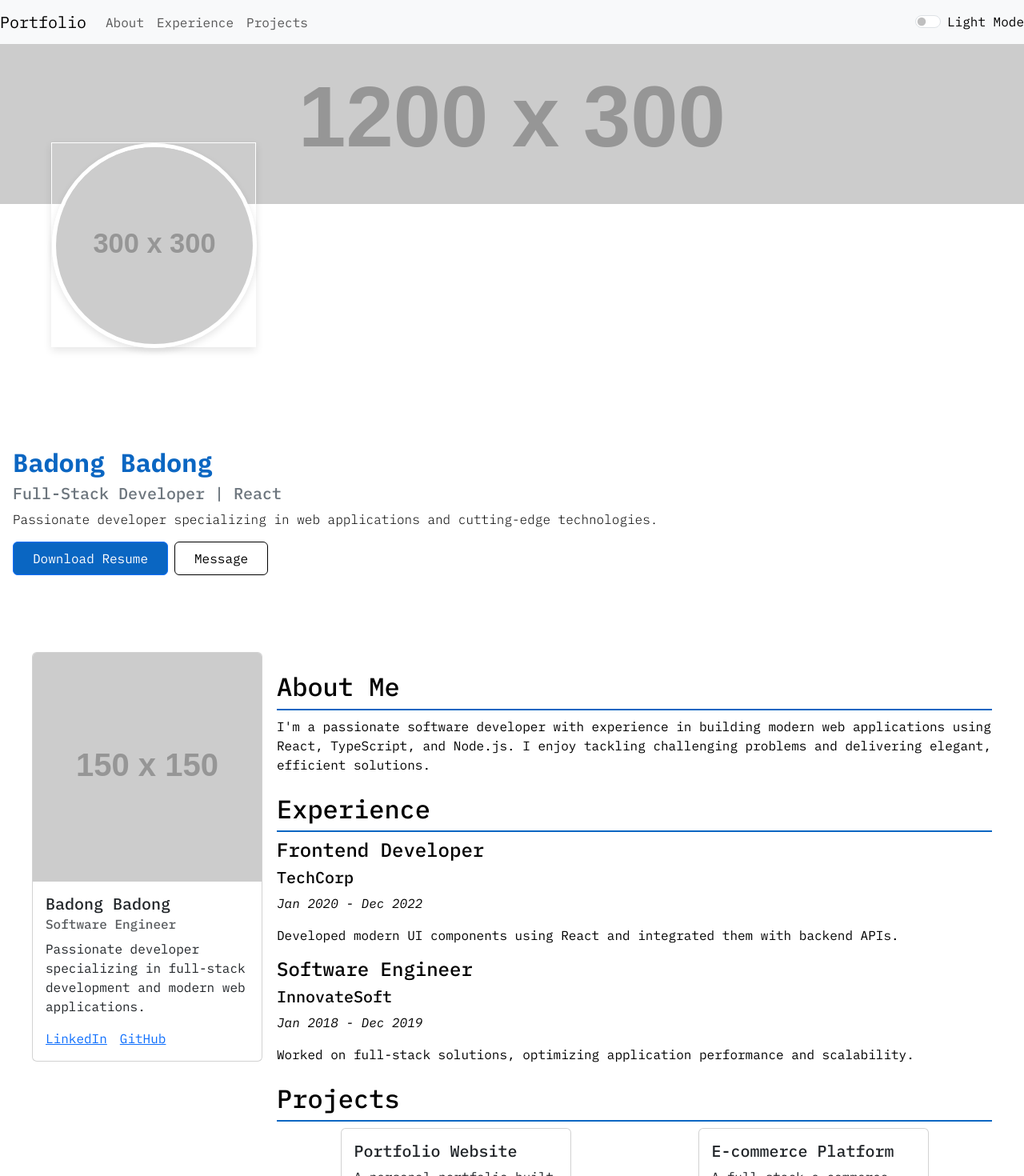
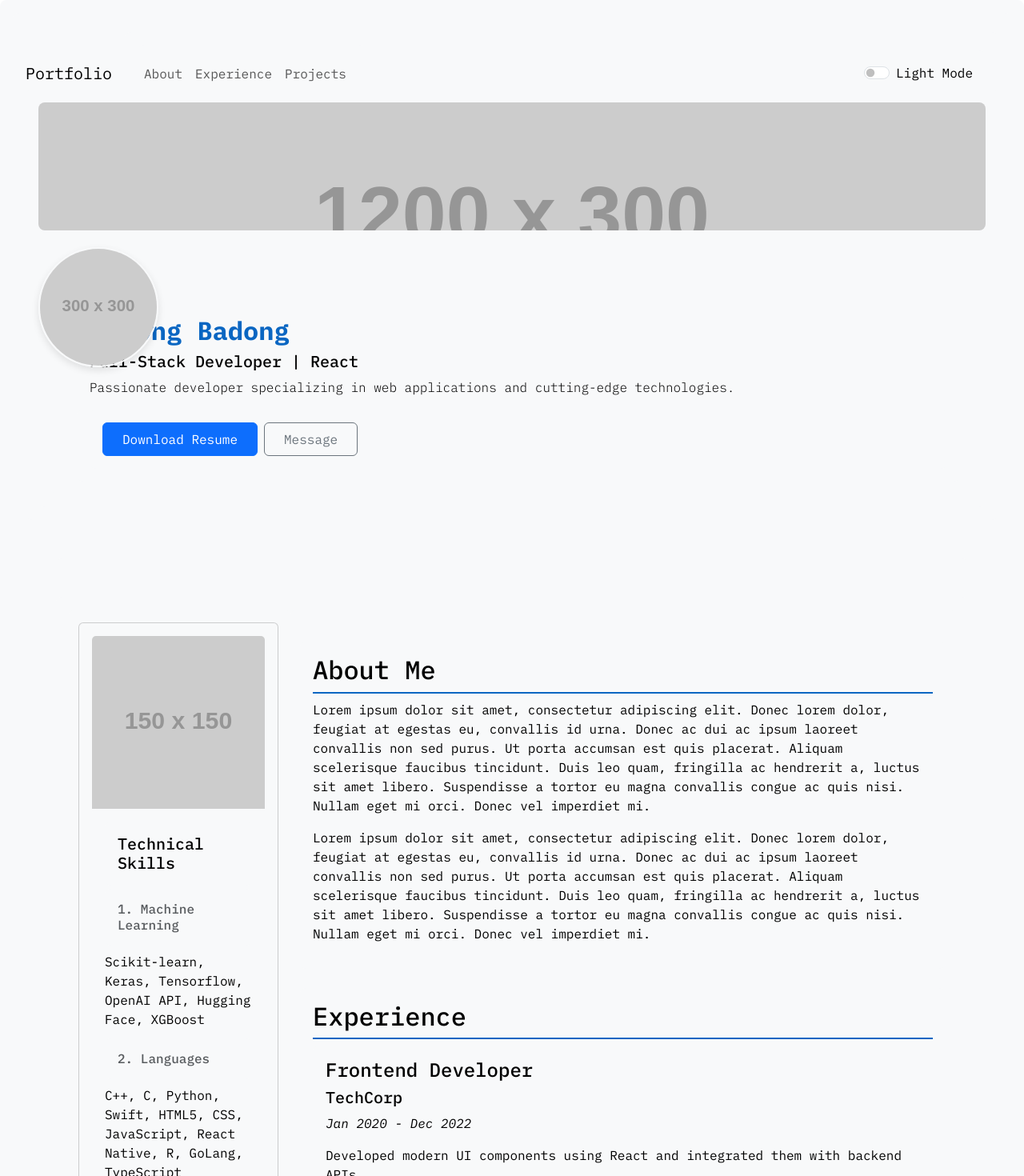
Before and after one commit to onyangojerry/portfolio-react, a React (Vite) app: page / in a window 1280 px wide. Shown: the top 1470 px of the page at 80% size. Built offline with nearby package versions, Linux system fonts and the light colour scheme.

Commit message:
Updated hero section with dark mode changes

```diff
--- a/src/components/AboutMe.tsx
+++ b/src/components/AboutMe.tsx
@@ -1,12 +1,29 @@
 import React from "react";
 
 const AboutMe: React.FC = () => (
-  <section id="about" className="my-4">
+  <section
+    id="about"
+    className="my-4 about-me"
+    style={{ fontFamily: "'IBM Plex Mono', monospace" }}
+  >
     <h2>About Me</h2>
     <p>
-      I'm a passionate software developer with experience in building modern web
-      applications using React, TypeScript, and Node.js. I enjoy tackling
-      challenging problems and delivering elegant, efficient solutions.
+      Lorem ipsum dolor sit amet, consectetur adipiscing elit. Donec lorem
+      dolor, feugiat at egestas eu, convallis id urna. Donec ac dui ac ipsum
+      laoreet convallis non sed purus. Ut porta accumsan est quis placerat.
+      Aliquam scelerisque faucibus tincidunt. Duis leo quam, fringilla ac
+      hendrerit a, luctus sit amet libero. Suspendisse a tortor eu magna
+      convallis congue ac quis nisi. Nullam eget mi orci. Donec vel imperdiet
+      mi.
+    </p>
+    <p>
+      Lorem ipsum dolor sit amet, consectetur adipiscing elit. Donec lorem
+      dolor, feugiat at egestas eu, convallis id urna. Donec ac dui ac ipsum
+      laoreet convallis non sed purus. Ut porta accumsan est quis placerat.
+      Aliquam scelerisque faucibus tincidunt. Duis leo quam, fringilla ac
+      hendrerit a, luctus sit amet libero. Suspendisse a tortor eu magna
+      convallis congue ac quis nisi. Nullam eget mi orci. Donec vel imperdiet
+      mi.
     </p>
   </section>
 );
--- a/src/components/Experience.tsx
+++ b/src/components/Experience.tsx
@@ -24,7 +24,11 @@ const ExperienceItem: React.FC<ExperienceProps> = ({
 );
 
 const ExperienceTimeline: React.FC = () => (
-  <section id="experience" className="my-4">
+  <section
+    id="experience"
+    className="my-4"
+    style={{ fontFamily: "'IBM Plex Mono', monospace" }}
+  >
     <h2>Experience</h2>
     <ExperienceItem
       role="Frontend Developer"
--- a/src/components/Footer.tsx
+++ b/src/components/Footer.tsx
@@ -1,7 +1,10 @@
 import React from "react";
 
 const Footer: React.FC = () => (
-  <footer className="text-center py-3 mt-4 bg-light">
+  <footer
+    className="text-center py-3 mt-4 bg-light"
+    style={{ fontFamily: "'IBM Plex Mono', monospace" }}
+  >
     <p>
       &copy; {new Date().getFullYear()} Badong Badong | Connect on{" "}
       <a href="https://linkedin.com">LinkedIn</a> or{" "}
--- a/src/components/Hero.tsx
+++ b/src/components/Hero.tsx
@@ -2,7 +2,10 @@ import React from "react";
 import { Button } from "react-bootstrap";
 
 const HeroSection: React.FC = () => (
-  <div className="hero-section">
+  <div
+    className="hero-section"
+    style={{ fontFamily: "'IBM Plex Mono', monospace" }}
+  >
     {/* Banner */}
     <div className="hero-banner">
       <img
@@ -12,9 +15,8 @@ const HeroSection: React.FC = () => (
       />
     </div>
 
-    {/* Profile Details */}
-    <div className="hero-content text-left mt-5">
     {/* Profile Picture */}
+    <div className="profile-picture-container">
       <div className="profile-picture">
         <img
           src="https://via.placeholder.com/300"
@@ -23,13 +25,15 @@ const HeroSection: React.FC = () => (
         />
       </div>
 
+      {/* Profile Details */}
+      <div className="hero-content text-left mt-5">
         {/* Text Content */}
         <div className="profile-info ms-3">
           <h1> Badong Badong</h1>
           <h4>Full-Stack Developer | React </h4>
           <p>
-          Passionate developer specializing in web applications and cutting-edge
-          technologies.
+            Passionate developer specializing in web applications and
+            cutting-edge technologies.
           </p>
           <div className="hero-buttons mt-2">
             <Button variant="primary" className="me-2">
@@ -40,6 +44,7 @@ const HeroSection: React.FC = () => (
         </div>
       </div>
     </div>
+  </div>
 );
 
 export default HeroSection;
--- a/src/components/Navbar.tsx
+++ b/src/components/Navbar.tsx
@@ -22,7 +22,12 @@ const CustomNavbar: React.FC = () => {
   };
 
   return (
-    <Navbar bg="light" expand="lg" className="mb-4">
+    <Navbar
+      bg={theme === "light" ? "light" : "dark"}
+      expand="lg"
+      className={`mb-4 ${theme === "dark" ? "navbar-dark" : "navbar-light"}`}
+      style={{ fontFamily: "'IBM Plex Mono', monospace" }}
+    >
       <Navbar.Brand href="/">Portfolio</Navbar.Brand>
       <Navbar.Toggle aria-controls="basic-navbar-nav" />
       <Navbar.Collapse id="basic-navbar-nav">
--- a/src/components/Projects.tsx
+++ b/src/components/Projects.tsx
@@ -8,7 +8,10 @@ interface ProjectProps {
 }
 
 const ProjectCard: React.FC<ProjectProps> = ({ title, description, link }) => (
-  <Card style={{ width: "18rem" }} className="mb-4">
+  <Card
+    style={{ width: "18rem", fontFamily: "'IBM Plex Mono', monospace" }}
+    className="mb-4"
+  >
     <Card.Body>
       <Card.Title>{title}</Card.Title>
       <Card.Text>{description}</Card.Text>
--- a/src/components/Sidebar.tsx
+++ b/src/components/Sidebar.tsx
@@ -1,24 +1,55 @@
 import React from "react";
 import { Card } from "react-bootstrap";
+import "/src/styles/custom.scss";
 
 const Sidebar: React.FC = () => (
-  <Card style={{ width: "18rem", position: "sticky", top: "70px" }}>
+  <Card
+    className="sidebar-card"
+    style={{
+      width: "50%",
+      minWidth: "250px",
+      position: "sticky",
+      top: "70px",
+      right: "0",
+      zIndex: 1000,
+      fontFamily: "IBM Plex Mono",
+      color: "var(--text-color)",
+      backgroundColor: "var(--bg-color)",
+    }}
+  >
     <Card.Img
       variant="top"
       src="https://via.placeholder.com/150"
       alt="Profile"
     />
     <Card.Body>
-      <Card.Title>Badong Badong</Card.Title>
+      <Card.Title>Technical Skills</Card.Title>
+
       <Card.Subtitle className="mb-2 text-muted">
-        Software Engineer
+        1. Machine Learning
       </Card.Subtitle>
       <Card.Text>
-        Passionate developer specializing in full-stack development and modern
-        web applications.
+        Scikit-learn, Keras, Tensorflow, OpenAI API, Hugging Face, XGBoost
       </Card.Text>
-      <Card.Link href="https://linkedin.com">LinkedIn</Card.Link>
-      <Card.Link href="https://github.com">GitHub</Card.Link>
+      <Card.Subtitle className="mb-2 text-muted">2. Languages</Card.Subtitle>
+      <Card.Text>
+        C++, C, Python, Swift, HTML5, CSS, JavaScript, React Native, R, GoLang,
+        TypeScript
+      </Card.Text>
+      <Card.Subtitle className="mb-2 text-muted">3. Frameworks</Card.Subtitle>
+      <Card.Text>
+        gRPC, React JS, Tensorflow, Pytorch, Django, SwiftUI, Keras, Node.js,
+        Codespaces, Vue.js, Vite.js
+      </Card.Text>
+      <Card.Subtitle className="mb-2 text-muted">4. Database</Card.Subtitle>
+      <Card.Text>SQL, MySQL, PostgreSQL, MongoDB</Card.Text>
+      <Card.Subtitle className="mb-2 text-muted">5. Tools</Card.Subtitle>
+      <Card.Text>
+        REST APIs, Git/GitHub, RabbitMQ, Xcode, Apache Flume, Jupyter Notebooks,
+        Google Cloud Platform, AWS
+      </Card.Text>
+      <Card.Link href="https://linkedin.com/in/bmmasi1">LinkedIn</Card.Link>
+      <Card.Link href="https://github.com/branley1">GitHub</Card.Link>
     </Card.Body>
   </Card>
 );
--- a/src/styles/custom.scss
+++ b/src/styles/custom.scss
@@ -2,150 +2,219 @@
 @import url('https://fonts.googleapis.com/css2?family=Roboto:wght@400;500;700&display=swap');
 
 
+
+
 :root {
  /* Light Theme Colors */
-  --bg-color: #ffffff;
+ --bg-color: #f8f9fa;
  --text-color: #000000;
  --navbar-bg: #f8f9fa;
  --button-bg: #0a66c2;
  --button-text: #ffffff;
-  --container-padding: 15px;
+ --card-bg: #f8f9fa;
+ --container-padding: 24px;
  --max-content-width: 1200px;
+
+
+ --font-size-base: 16px;
+ --font-size-heading: 2rem;
+ --font-size-subheading: 1.25rem;
+ --font-size-body: 1rem;
+
+
+ --section-spacing: 2rem;
+ --component-spacing: 1.5rem;
 }
+
 
 [data-theme="dark"] {
  /* Dark Theme Colors */
-  --bg-color: #181818;
+ --bg-color: #242424;
  --text-color: #f5f5f5;
  --navbar-bg: #242424;
  --button-bg: #1f77d0;
  --button-text: #ffffff;
+ --card-bg: #242424;
+ --border-color: #404040;
 }
 
-body {
+
+body, html {
  background-color: var(--bg-color);
  color: var(--text-color);
  transition: background-color 0.3s ease, color 0.3s ease;
  font-family: 'IBM Plex Mono', monospace;
+ font-size: var(--font-size-base);
+ margin: 0;
+ padding: 0;
+ line-height: 1.6;
 }
+
+
+.container, section, .card, .sidebar-card, .hero-section, footer, div {
+ background-color: var(--bg-color);
+ color: var(--text-color);
+ transition: background-color 0.3s ease, color 0.3s ease, padding 0.3s ease;
+ padding: 1rem;
+ border-radius: 8px;
+ font-size: var(--font-size-body);
+}
+
 
 .container {
  max-width: var(--max-content-width);
  margin: 0 auto;
-  padding: 0 var(--navbar-bg);
+ padding: 0 var(--container-padding);
 }
 
+
+.sidebar-card {
+ position: sticky;
+ left: 0;
+ top: 70px;
+ width: 18rem;
+ height: calc(100vh - 70px);
+ z-index: 1000;
+ overflow-y: auto;
+ padding: 1rem;
+ color: var(--text-color);
+ margin-top: 0;
+ margin-bottom: 0;
+}
+
+
 .navbar {
-  background-color: var(--navbar-bg);
+ background-color: var(--navbar-bg) !important;
+ transition: background-color 0.3s ease;
 }
+
 
 .btn-primary {
  background-color: var(--button-bg);
  color: var(--button-text);
+ border-color: var(--button-bg);
 }
+
+
+.btn-outline-primary {
+ border-color: var(--button-bg);
+}
+
 
 .btn-outline-secondary {
  color: var(--text-color);
  border-color: var(--text-color);
 }
 
+
 h1, h2, h3, h4 {
  font-family: 'IBM Plex Mono', monospace;
+ color: var(--text-color);
 }
+
 
 h2 {
  border-bottom: 2px solid #0a66c2;
  padding-bottom: 0.5rem;
 }
 
+
 .hero-section {
-  margin-top: -25px; // Adjust for sticky Navbar
+ margin-top: -8vh; // Adjust for sticky Navbar
+ margin-bottom: 0;
+ padding-top: 1rem;
+ position: relative;
+
 
  .hero-banner {
    position: relative;
-    height: 200px;
-    background-color: #a11919;
+   height: 20vh;
+   min-height: 25px;
+   background-color: var(--card-bg);
    overflow: hidden;
    border: none;
    padding: 0;
 
+
    .banner-img {
      width: 100%; // Scales with viewport
-      height: 100%; // Proportional to viewport height
+     height: auto; // Proportional to viewport height
      object-fit: cover; // Prevent distortion
    }
  }
 
+
  .profile-picture {
-    position: relative;
-    bottom: 125px; // Overlaps the picture with the banner
-    left: 15%;
+   position: absolute;
+   bottom: 175px; // Overlaps the picture with the banner
+   left: 7.5%;
    transform: translateX(-50%);
-    z-index: 1;
    background: transparent;
    border: none;
+   display: flex;
+   align-items: left;
+   justify-content: left;
 
    img {
-      width: 20vw; // Scales with viewport width
-      height: 20vw;
-      border: 5px solid white;
+     width: 150px; // Scales with viewport width
+     height: 150px;
+     border: 2.5px solid #f8f9fa;
      border-radius: 50%;
      box-shadow: 0px 4px 10px rgba(0, 0, 0, 0.1);
-      margin: 0;
-      padding: 0;
    }
  }
+  .hero-content {
+   margin-top: 0px; // Overlap profile picture with banner
+   text-align: left;
+   padding-top: 10rem;
 
-  @media (max-width: 768px) {
-    .profile-picture {
-      bottom: 75px; // Adjust overlap for smaller screens
 
-      img {
-        width: 30vw; // Smaller size for narrower screens
-        height: 30vw;
-        margin: 0;
-        padding: 0;
+   h1 {
+     font-size: var(--font-size-heading);
+     margin-top: -12.5%;
+     font-size: 2rem;
+     font-weight: 700;
+     color: #0a66c2; // LinkedIn blue
+   }
+
+
+   h4 {
+     margin-top: 0;
+     font-size: 1.25rem;
+     color: var(--text-color)
+   }
+
+
+   p {
+     margin-top: 0;
+     font-weight: 300;
+   }
+
+
+   em {
+     font-style: italic;
+   }
+   .hero-buttons {
+     margin-bottom: 0;
+     button {
+       font-size: 1rem;
+       padding: 0.5rem 1.5rem;
+     }
    }
  }
 }
 
 
-  .hero-content {
-    margin-top: -25vh; // Overlap profile picture with banner
-    text-align: left;
-    font-family: 'IBM Plex Mono', monospace;
-
-    .profile-picture {
-      width: 20vw; // Scales with the viewport height
-      height: 20vw;
-      border: 0.1vw solid white;
-      box-shadow: 0px 4px 10px rgba(0, 0, 0, 0.1);
+.about-me {
+ margin-top: 0;
+ padding-top: 1rem;
 }
 
-    h1 {
-      font-size: 2rem;
-      font-weight: 700;
-      font-family: 'IBM Plex Mono', monospace;
-      color: #0a66c2; // LinkedIn blue
+
+footer {
+ background-color: var(--card-bg);
+ color: var(--text-color);
+ text-align: center;
+ padding: 1rem;
+ transition: background-color 0.3s ease, color 0.3s ease;
 }
-
-    h4 {
-      font-size: 1.25rem;
-      color: #6c757d; // Muted gray
-    }
-
-    p {
-      font-family: 'IBM Plex Mono', monospace;
-      font-weight: 300;
-    }
-
-    em {
-      font-family: 'IBM Plex Mono', monospace;
-      font-style: italic;
-    }
-    .hero-buttons button {
-      font-size: 1rem;
-      padding: 0.5rem 1.5rem;
-    }
-  }
-}
```
Also changed, not shown: src/components/Test.tsx (deleted, +0 -11 lines). Lines whose indentation alone changed are shown as unchanged.
